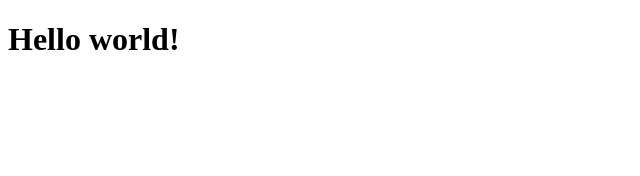
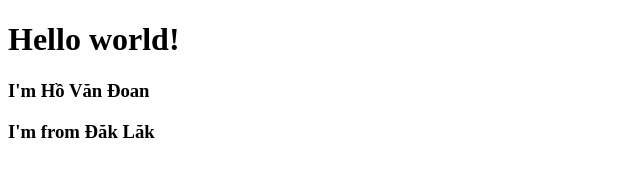
Before and after one commit to thanhbv-kozocom/git-kozo-c1, a plain HTML site: page index.html in a window 1280 px wide. Shown: the whole page, without its empty margins (0-640 px from the left). Drawn offline with Linux system fonts and the light colour scheme.

Commit message:
Exercice 2

```diff
--- a/index.html
+++ b/index.html
@@ -8,5 +8,7 @@
 </head>
 <body>
   <h1>Hello world!</h1>
+  <h3>I'm Hồ Văn Đoan</h3>
+  <h3>I'm from Đăk Lăk</h3>
 </body>
 </html>
```
Also changed, not shown: 2 other files.
